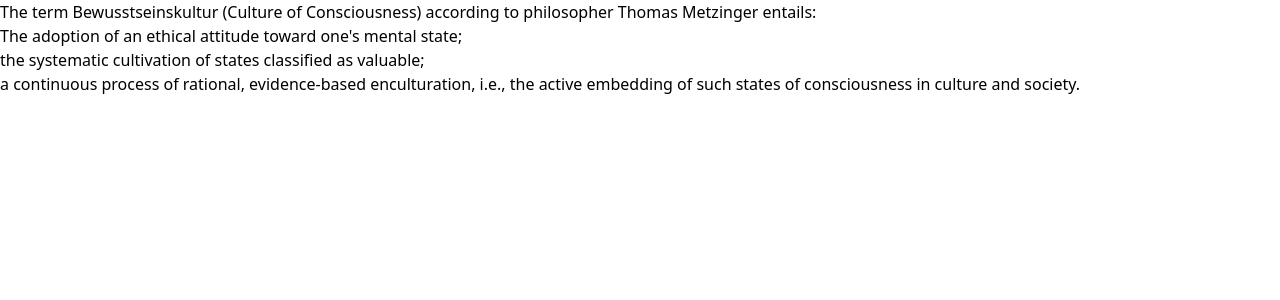
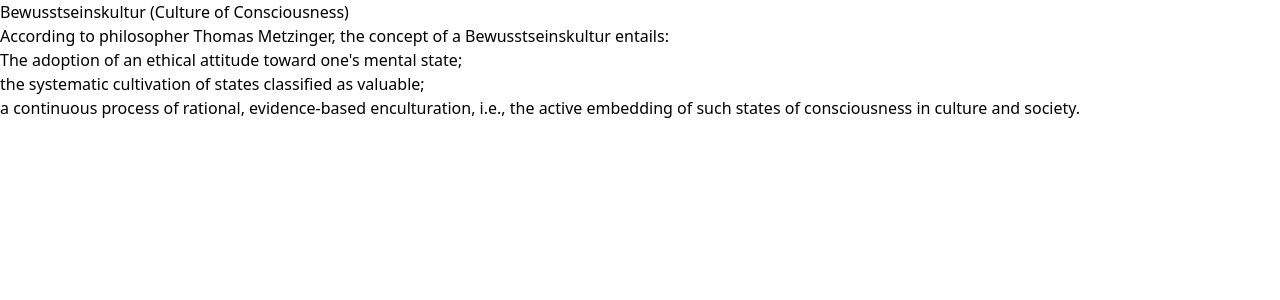
Before and after one commit to SocialResonance/wiki-next, a Next.js app: page /bewusstseinskultur in a window 1280 px wide. Shown: the top 300 px of the page. Built offline with nearby package versions, Linux system fonts and the light colour scheme.

Commit message:
Update bewusstseinskultur.mdx

```diff
--- a/pages/bewusstseinskultur.mdx
+++ b/pages/bewusstseinskultur.mdx
@@ -1,4 +1,6 @@
-# The term Bewusstseinskultur (Culture of Consciousness) according to philosopher Thomas Metzinger entails:
+# Bewusstseinskultur (Culture of Consciousness)
+
+According to philosopher Thomas Metzinger, the concept of a Bewusstseinskultur entails:
 
 1. The adoption of an ethical attitude toward one's mental state;
 2. the systematic cultivation of states classified as valuable;
```
